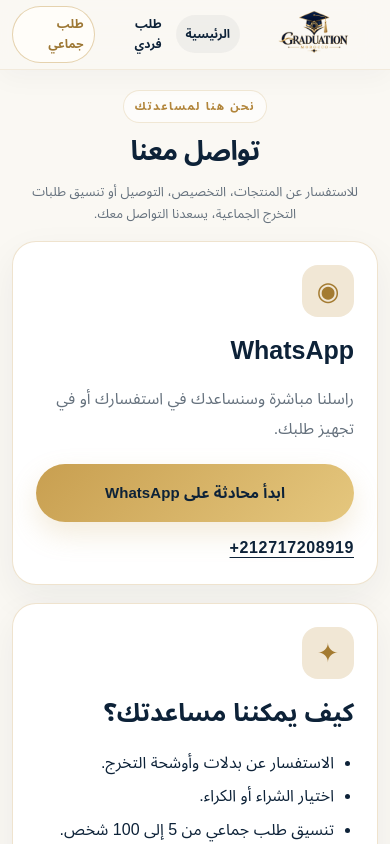
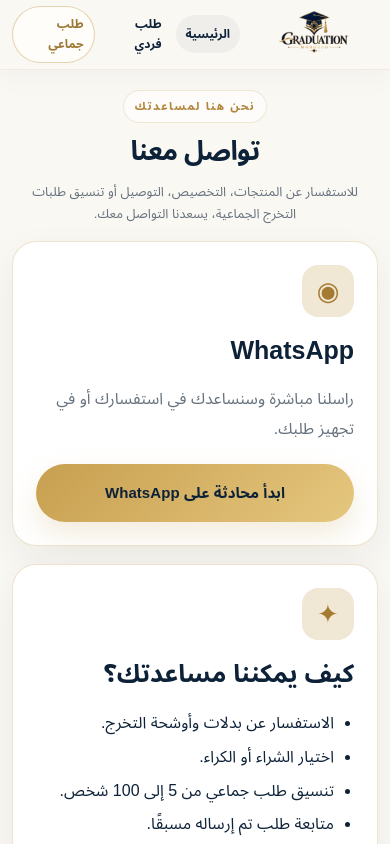
Before and after one commit to azar-pro/graduation_morocco_web, a Next.js app: page /contact in a window 390 px wide. Shown: the top 844 px of the page. Built offline with nearby package versions, Linux system fonts and the light colour scheme; no server answers.

Commit message:
Hide WhatsApp phone number on contact page

```diff
--- a/app/contact/page.tsx
+++ b/app/contact/page.tsx
@@ -8,7 +8,6 @@ export const metadata: Metadata = {
   alternates: { canonical: "/contact" },
 };
 
-const phone = "+212717208919";
 const whatsapp = "https://wa.me/212717208919";
 
 export default function ContactPage() {
@@ -39,7 +38,6 @@ export default function ContactPage() {
               <h2>WhatsApp</h2>
               <p>راسلنا مباشرة وسنساعدك في استفسارك أو في تجهيز طلبك.</p>
               <a className="submitOrder contactPageAction" href={whatsapp} target="_blank" rel="noopener noreferrer">ابدأ محادثة على WhatsApp</a>
-              <a className="contactPagePhone" href={`tel:${phone}`} dir="ltr">{phone}</a>
             </article>
             <article className="contactPageCard contactPageInfo">
               <span className="contactPageIcon" aria-hidden="true">✦</span>
```
